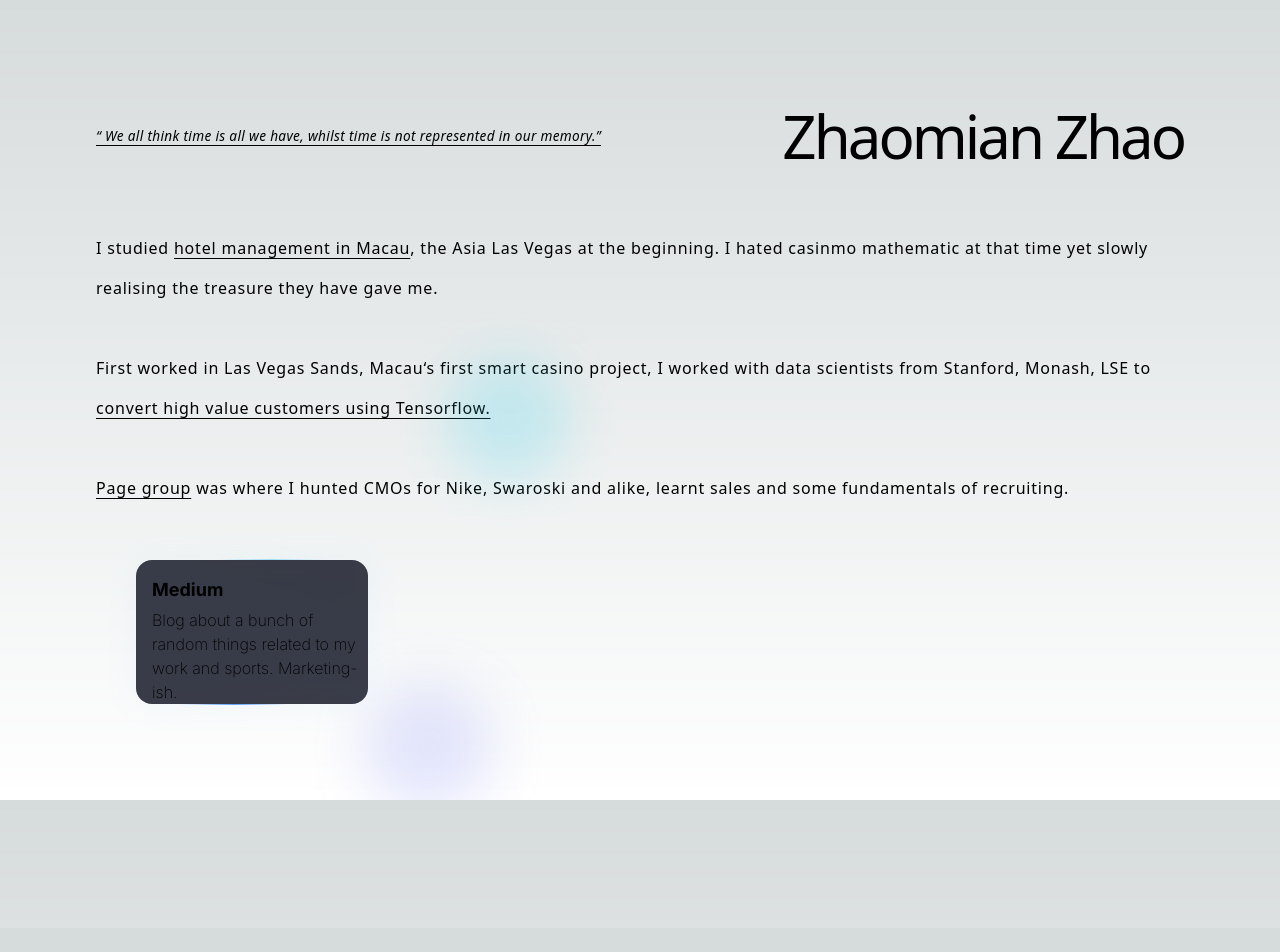
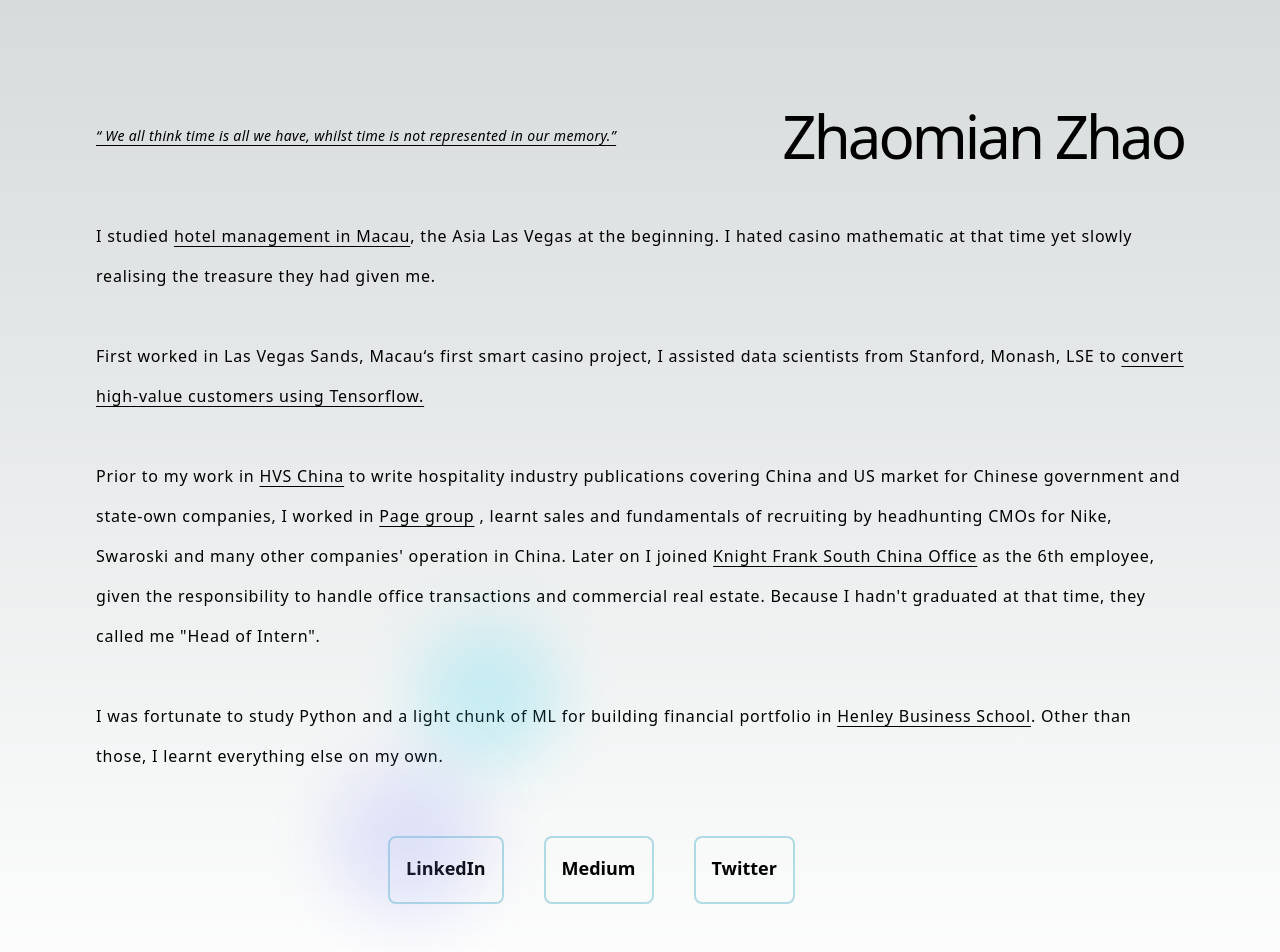
Before and after one commit to zmzlois/zhao-me, a Next.js app: page / in a window 1280 px wide. Shown: the top 952 px of the page. Before the commit the page ends 928 px from the top, so only its background shows below. Built offline with nearby package versions, Linux system fonts and the light colour scheme.

Commit message:
need more touch up on cards?

```diff
--- a/pages/index.tsx
+++ b/pages/index.tsx
@@ -22,7 +22,7 @@
         <div className={styles.description}>
           <Link
             href="https://medium.com/@zhaomianzhao/the-business-of-experience-c1af1c20bc69"
-            className={`underline font-extralight tracking-wide flex justify-center items-center gap-2 underline-offset-4 decoration-0 italic`}
+            className={`md:text-md text-sm underline font-extralight tracking-wide flex justify-center items-center gap-2 underline-offset-4 decoration-0 italic`}
           >
             &#8220; We all think time is all we have, whilst time is not
             represented in our memory.&#8221;
@@ -47,33 +47,62 @@
             >
               hotel management in Macau
             </Link>
-            , the Asia Las Vegas at the beginning. I hated casinmo mathematic at
-            that time yet slowly realising the treasure they have gave me.
+            , the Asia Las Vegas at the beginning. I hated casino mathematic at
+            that time yet slowly realising the treasure they had given me.
             <br />
             <br />
             First worked in Las Vegas Sands, Macau&lsquo;s first smart casino
-            project, I worked with data scientists from Stanford, Monash, LSE to{" "}
+            project, I assisted data scientists from Stanford, Monash, LSE to{" "}
             <Link
               href="https://www.thinkwithgoogle.com/intl/en-apac/future-of-marketing/creativity/sands-china-embraces-machine-learning-focus-high-value-consumers/"
               className="underline underline-offset-4 decoration-1"
             >
-              convert high value customers using Tensorflow.
+              convert high-value customers using Tensorflow.
             </Link>
             <br />
             <br />
+            Prior to my work in{" "}
+            <Link
+              href="https://www.hvs.com/"
+              className="underline underline-offset-4 decoration-1"
+            >
+              HVS China
+            </Link>{" "}
+            to write hospitality industry publications covering China and US
+            market for Chinese government and state-own companies, I worked in{" "}
             <Link
               href="https://www.page.com/home-page"
               className="underline underline-offset-4 decoration-1"
             >
               Page group
             </Link>{" "}
-            was where I hunted CMOs for Nike, Swaroski and alike, learnt sales
-            and some fundamentals of recruiting.
+            , learnt sales and fundamentals of recruiting by headhunting CMOs
+            for Nike, Swaroski and many other companies' operation in China.
+            Later on I joined{" "}
+            <Link
+              href="https://www.knightfrank.com.cn/en/about-us"
+              className="underline underline-offset-4 decoration-1"
+            >
+              Knight Frank South China Office
+            </Link>{" "}
+            as the 6th employee, given the responsibility to handle office
+            transactions and commercial real estate. Because I hadn't graduated
+            at that time, they called me "Head of Intern".
+            <br />
+            <br />I was fortunate to study Python and a light chunk of ML for
+            building financial portfolio in{" "}
+            <Link
+              href="https://www.henley.ac.uk/"
+              className="underline underline-offset-4 decoration-1"
+            >
+              Henley Business School
+            </Link>
+            . Other than those, I learnt everything else on my own.
           </p>
         </div>
 
         <div className={styles.grid}>
-          <div className="relative lg:static xl:pl-10">
+          <div className="relative ">
             <div className="absolute inset-x-[-50vw] -top-32 -bottom-48 [mask-image:linear-gradient(transparent,white,white)] dark:[mask-image:linear-gradient(transparent,white,transparent)] lg:left-[calc(50%+14rem)] lg:right-0 lg:-top-32 lg:-bottom-32 lg:[mask-image:none] lg:dark:[mask-image:linear-gradient(white,white,transparent)]"></div>
             <div className="relative">
               <Image
@@ -94,31 +123,32 @@
                 unoptimized
                 priority
               />
-              <div className="absolute inset-0 hover:inset-1 rounded-2xl bg-gradient-to-tr rotate-180 from-sky-300 via-sky-300/70 to-blue-300 opacity-10 blur-lg" />
-              <div className="absolute inset-0 hue-rotate-180 rotate-180 rounded-2xl bg-gradient-to-tr from-sky-300 via-sky-300/70 to-blue-300 opacity-10" />
-              <div className="relative  rounded-2xl bg-[#0A101F]/80 ring-1 ring-white/10 backdrop-blur">
-                <div className="absolute -top-px left-20 right-11 h-px bg-gradient-to-r from-sky-300/0 via-sky-300/70 to-sky-300/0" />
-                <div className="absolute -bottom-px rotate-180 left-11 right-20 h-px bg-gradient-to-r from-blue-400/0 via-blue-400 to-blue-400/0 " />
-                <div className="pl-4 pt-4 hover:from-blue-400/30 hover:via-blue-600 hover:to-blue-400/60">
-                  {" "}
-                  <Link
-                    href="https://medium.com/@zhaomianzhao"
-                    className=""
-                    target="_blank"
-                    rel="Zhaomian Zhao Public Blog"
-                  >
-                    <h2 className={`${inter.className} font-bold text-lg mb-1`}>
-                      Medium <span></span>
-                    </h2>
-                    <p
-                      className={`${inter.className} font-sm  font-extralight`}
-                    >
-                      Blog about a bunch of random things related to my work and
-                      sports. Marketing-ish.
-                    </p>
-                  </Link>
-                </div>
-              </div>
+            </div>
+          </div>
+          <div className="md:flex flex-auto">
+            <div className="m-5">
+              <Card
+                href="https://www.linkedin.com/in/loiszhao/"
+                title="LinkedIn"
+                description=""
+                rel=""
+              />
+            </div>
+            <div className="m-5">
+              <Card
+                href="https://medium.com/@zhaomianzhao"
+                title="Medium"
+                description=""
+                rel="Zhaomian Zhao Personal Blog"
+              />
+            </div>
+            <div className="m-5">
+              <Card
+                href="https://twitter.com/LoisZhao01"
+                title="Twitter"
+                description=""
+                rel="Zhaomian Zhao's Twitter"
+              />
             </div>
           </div>
         </div>
@@ -126,3 +156,35 @@
     </>
   );
 }
+
+const Card = ({
+  title,
+  description,
+  href,
+  rel,
+}: {
+  title: string;
+  description: string;
+  href: string;
+  rel: string;
+}) => {
+  return (
+    <>
+      <div className="w-full border-2 border-cyan-600/30 rounded-lg hover:shadow-md hover:shadow-sky-400/40">
+        <div className="p-2 md:p-4 hover:from-blue-400/30 hover:via-blue-600 hover:to-blue-400/60">
+          {" "}
+          <Link href={href} className="" target="_blank" rel={rel}>
+            <h2
+              className={`self-center justify-self-center font-bold text-lg mb-1`}
+            >
+              {title} <span></span>
+            </h2>
+            <p className={`justify-self-center font-sm  font-extralight`}>
+              {description}
+            </p>
+          </Link>
+        </div>
+      </div>
+    </>
+  );
+};
```
